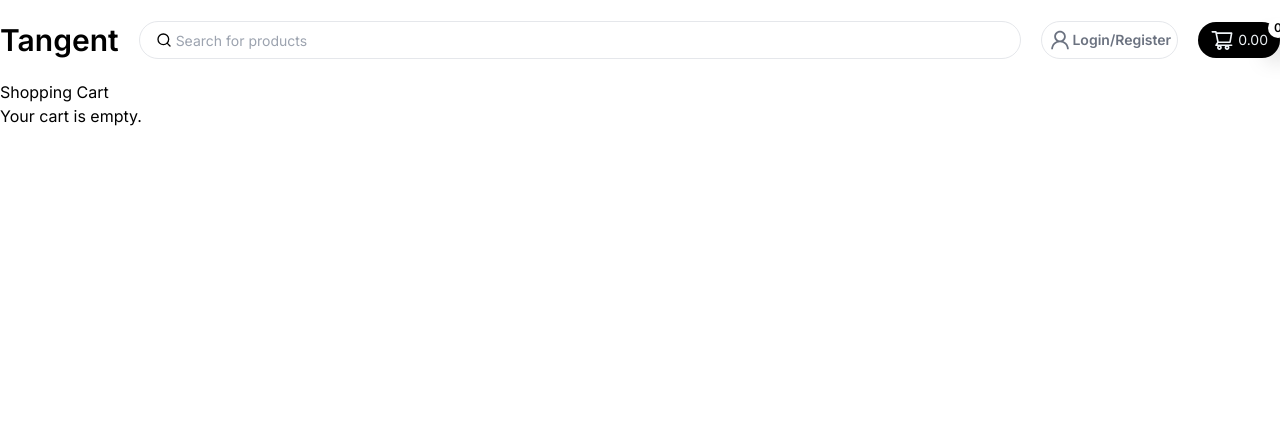
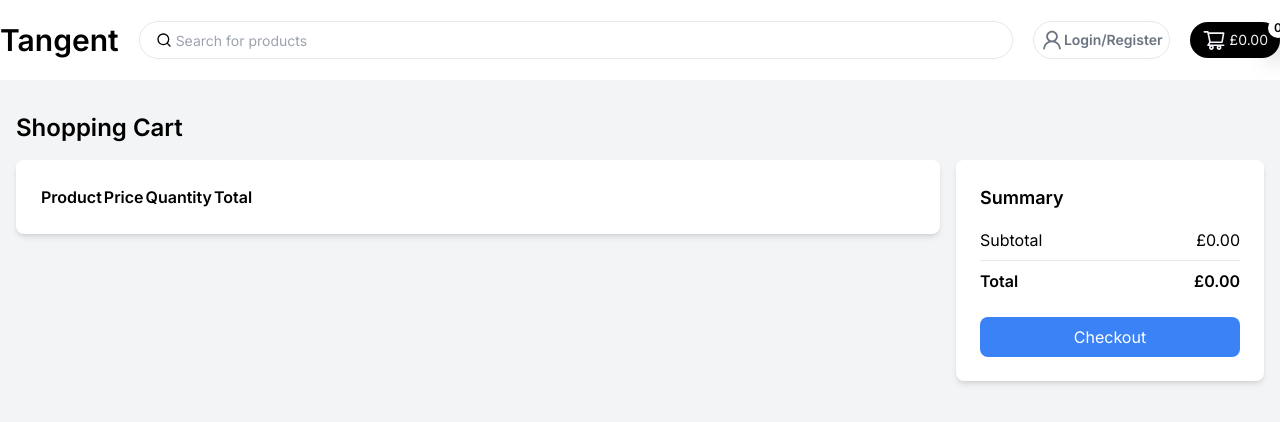
Before and after one commit to Pedrofigueiredo91/Shopping-cart-application, a Next.js app: page /cart in a window 1280 px wide. Shown: the top 422 px of the page. Built offline with nearby package versions, Linux system fonts and the light colour scheme.

Commit message:
add styling to cart component, plus margin top to products component

```diff
--- a/components/cart.tsx
+++ b/components/cart.tsx
@@ -1,5 +1,5 @@
-import React, { useContext } from "react";
-import { CartContext } from "../context/CartContext";
+import React, { useContext } from 'react';
+import { CartContext } from '../context/CartContext';
 
 const Cart: React.FC = () => {
   const context = useContext(CartContext);
@@ -11,32 +11,63 @@ const Cart: React.FC = () => {
   const { cartItems, removeFromCart, updateQuantity, calculateTotal } = context;
 
   return (
-    <div>
-      <h1>Shopping Cart</h1>
-      {cartItems.length === 0 ? (
-        <p>Your cart is empty.</p>
-      ) : (
-        <>
-          <ul>
-            {cartItems.map((item) => (
-              <li key={item.id}>
-                <h2>{item.title}</h2>
-                <img src={item.thumbnail} alt={`${item.title}`} />
-                <p>Original Price: £{item.price.toFixed(2)}</p>
-                <p>Discount: {item.discountPercentage.toFixed(0)}%</p>
-                <p>Final Price: £{(item.price - (item.price * item.discountPercentage / 100)).toFixed(2)}</p>
-                <p>Quantity: {item.quantity}</p>
-                <button onClick={() => updateQuantity(item.id, Math.max(1, item.quantity - 1))}>-</button>
-                <button onClick={() => updateQuantity(item.id, item.quantity + 1)}>+</button>
-                <button onClick={() => removeFromCart(item.id)}>Remove from Cart</button>
-              </li>
-            ))}
-          </ul>
-          <div>
-            <strong>Total: £{calculateTotal().toFixed(2)}</strong>
+    <div className="bg-gray-100 h-screen py-8 mt-20">
+      <div className="container mx-auto px-4">
+        <h1 className="text-2xl font-semibold mb-4">Shopping Cart</h1>
+        <div className="flex flex-col md:flex-row gap-4 sm:flex-col-2">
+          <div className="md:w-3/4">
+            <div className="bg-white rounded-lg shadow-md p-6 mb-4">
+              <table className="w-full">
+                <thead>
+                  <tr className='flex flex-col sm:flex-row'>
+                    <th className="text-left font-semibold">Product</th>
+                    <th className="text-left font-semibold">Price</th>
+                    <th className="text-left font-semibold">Quantity</th>
+                    <th className="text-left font-semibold">Total</th>
+                  </tr>
+                </thead>
+                <tbody>
+                  {cartItems.map((item) => (
+                    <tr key={item.id} className='flex flex-col sm:flex-row'>
+                      <td className="py-4 flex flex-col">
+                        <div className="flex items-center">
+                          <img className="h-16 w-16 mr-4 object-fill" src={item.thumbnail} alt="Product" />
+                          <span className="font-semibold">{item.title}</span>
+                        </div>
+                      </td>
+                      <td className="py-4">£{item.price.toFixed(2)}</td>
+                      <td className="py-4 flex flex-col">
+                        <div className="flex items-center">
+                          <button onClick={() => updateQuantity(item.id, Math.max(1, item.quantity - 1))} className="border rounded-md py-2 px-4 mr-2">-</button>
+                          <span className="text-center w-8">{item.quantity}</span>
+                          <button onClick={() => updateQuantity(item.id, item.quantity + 1)} className="border rounded-md py-2 px-4 ml-2">+</button>
+                        </div>
+                      </td>
+                      <td className="py-4">£{(item.quantity * item.price).toFixed(2)}</td>
+                    </tr>
+                  ))}
+                </tbody>
+              </table>
+            </div>
           </div>
-        </>
-      )}
+
+          <div className="md:w-1/4">
+            <div className="bg-white rounded-lg shadow-md p-6">
+              <h2 className="text-lg font-semibold mb-4">Summary</h2>
+              <div className="flex justify-between mb-2">
+                <span>Subtotal</span>
+                <span>£{calculateTotal().toFixed(2)}</span>
+              </div>
+              <hr className="my-2" />
+              <div className="flex justify-between mb-2">
+                <span className="font-semibold">Total</span>
+                <span className="font-semibold">£{calculateTotal().toFixed(2)}</span>
+              </div>
+              <button className="bg-blue-500 text-white py-2 px-4 rounded-lg mt-4 w-full">Checkout</button>
+            </div>
+          </div>
+        </div>
+      </div>
     </div>
   );
 };
--- a/components/header.tsx
+++ b/components/header.tsx
@@ -16,12 +16,12 @@ const Header: React.FC = () => {
   const { cartItems, calculateTotal} = context;
   const total = calculateTotal().toFixed(2)
   return (
-    <div className="bg-bodycolor h-20 mg:mb-20">
+    <div className="fixed top-0 left-0 w-full z-10 bg-white bg-opacity-90 h-20 mg:mb-20">
       <Container className="h-full flex items-center md:gap-x-5 justify-between md:justify-start">
         <Link href={"/"}>
           <h3 className="text-3xl font-semibold ">Tangent</h3>
         </Link>
-        <div className="w-full hidden md:flex items-center gap-x-1 border-[1px] border-lightText/50 rounded-full px-4 py-1.5 ">
+        <div className="w-full hidden bg-white md:flex items-center gap-x-1 border-[1px] border-lightText/50 rounded-full px-4 py-1.5 ">
           <FiSearch />
           <input
             type="text"
@@ -30,7 +30,7 @@ const Header: React.FC = () => {
           />
         </div>
         <Link href={"/"}>
-          <div className="bg-bgLight text-gray-500 flex items-center justify-center p-1.5 rounded-full hover:bg-white border-[1px] border-gray-200 hover:border-black duration-200">
+          <div className="bg-bgLight text-gray-500 flex bg-white items-center justify-center p-1.5 rounded-full hover:bg-white border-[1px] border-gray-200 hover:border-black duration-200">
             <AiOutlineUser className="text-2xl" />
             <p className="text-sm font-semibold ">Login/Register</p>
           </div>
@@ -38,7 +38,7 @@ const Header: React.FC = () => {
         <Link rel="stylesheet" href="/cart">
           <div className="bg-black hover:bg-slate-950 rounded-full text-slate-100 hover:text-white flex items-center justify-center gap-x-1 px-3 py-1.5 boder-[1px] border-black relative">
             <AiOutlineShoppingCart className=" text-2xl" />
-            <p className="text-sm font-semi-bold">{total}</p>
+            <p className="text-sm font-semi-bold">£{total}</p>
             <span className="bg-white text-black rounded-full text-xs font-semibold absolute -right-2 -top-1 w-5 h-5 flex items-center justify-center shadow-xl shadow-black">
               {cartItems.length}
             </span>
--- a/components/products.tsx
+++ b/components/products.tsx
@@ -37,7 +37,7 @@ const Products: React.FC = () => {
   if (error) return <div>Error : {error}</div>;
 
   return (
-    <div className="max-w-7xl mx-auto grid gap-4 p-4 grid-cols-1 md:grid-cols-2 lg:xl:grid-cols-3">
+    <div className="max-w-7xl mx-auto mt-10 grid gap-4 p-4 grid-cols-1 md:grid-cols-2 lg:xl:grid-cols-3">
       {products.map((product) => (
         <div
           key={product.id}
```
